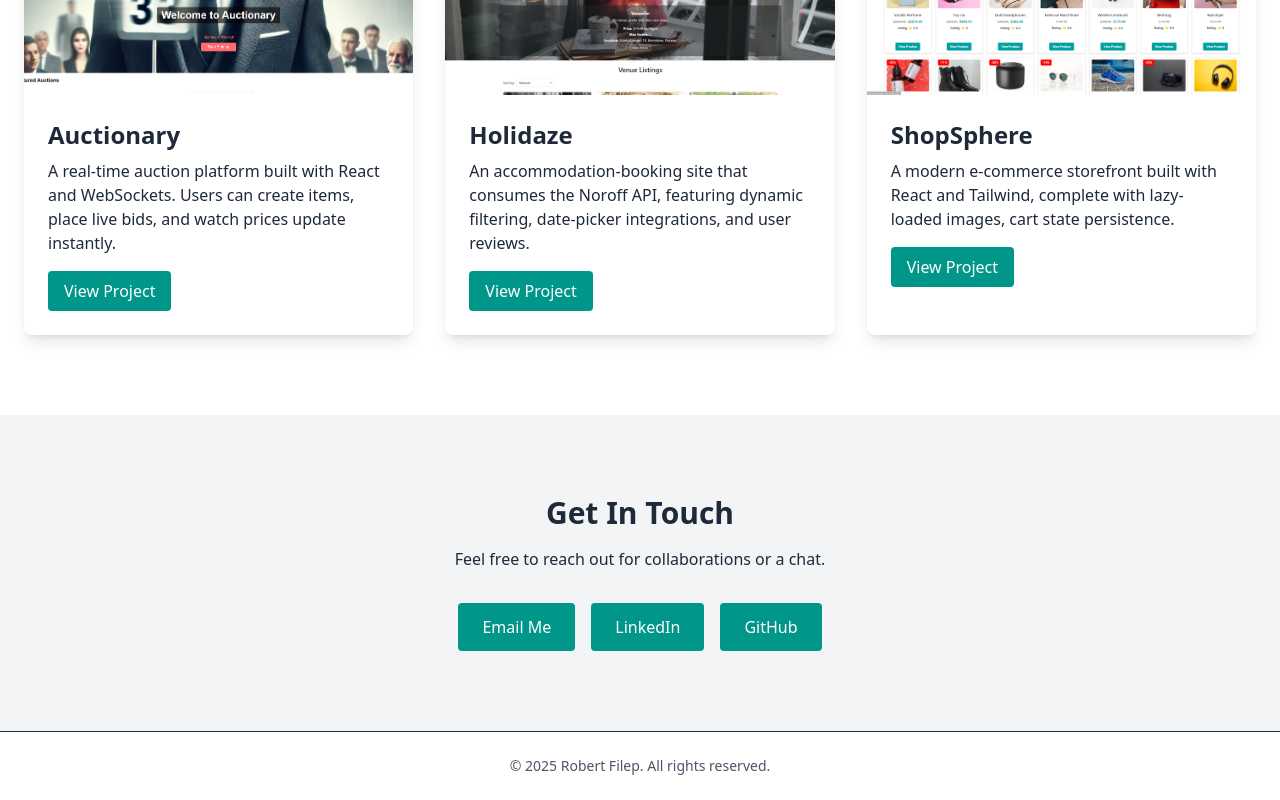
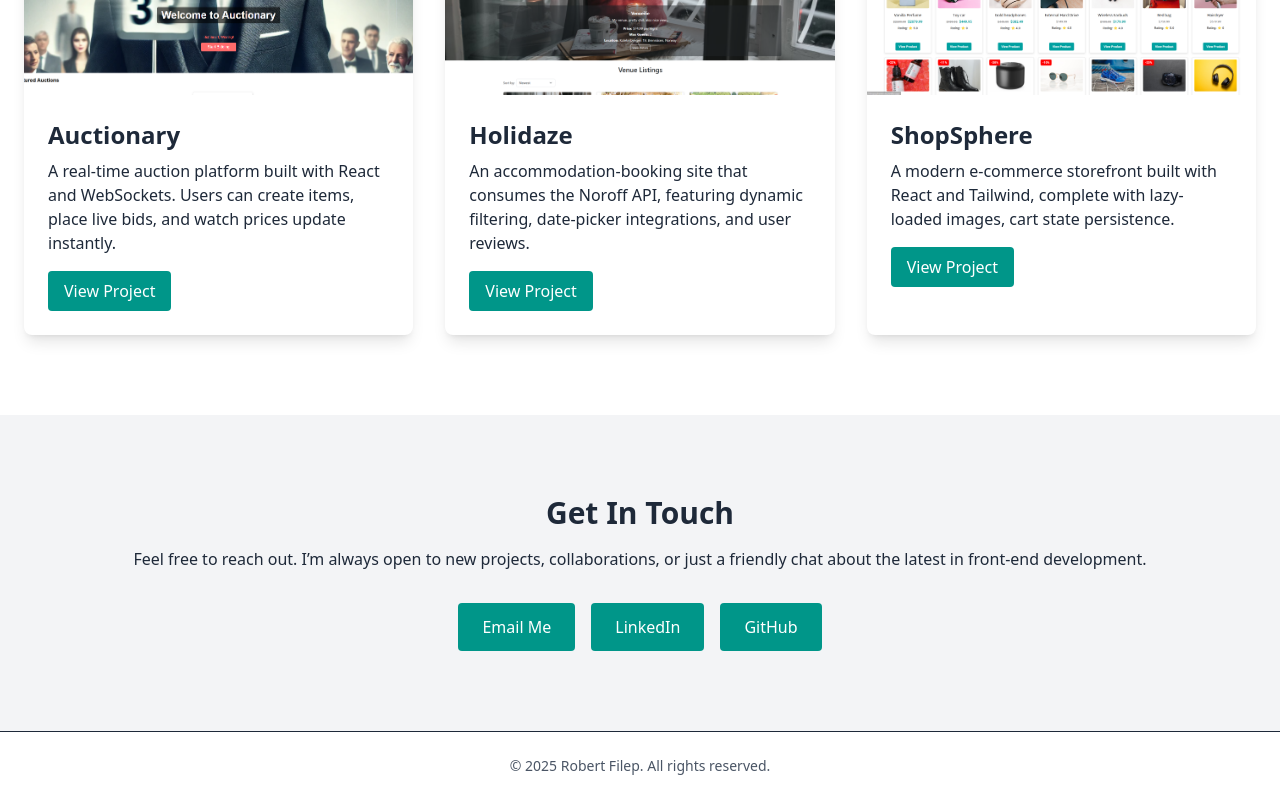
Before and after one commit to robfil50219/my-portfolio, a React (Vite) app: page / in a window 1280 px wide. Shown: the part 1285-2085 px from the top of the page. Built offline with nearby package versions, Linux system fonts and the light colour scheme.

Commit message:
get in touch section updated

```diff
--- a/src/components/Contact.jsx
+++ b/src/components/Contact.jsx
@@ -5,7 +5,7 @@ export default function Contact() {
         <section id="contact" className="bg-gray-100 py-20">
             <div className="container mx-auto px-6 text-center">
                 <h2 className="text-3xl font-bold mb-4">Get In Touch</h2>
-                <p className="mb-8">Feel free to reach out for collaborations or a chat.</p>
+                <p className="mb-8">Feel free to reach out. I’m always open to new projects, collaborations, or just a friendly chat about the latest in front-end development.</p>
 
                 <div className="flex justify-center space-x-4">
                     <a
```
